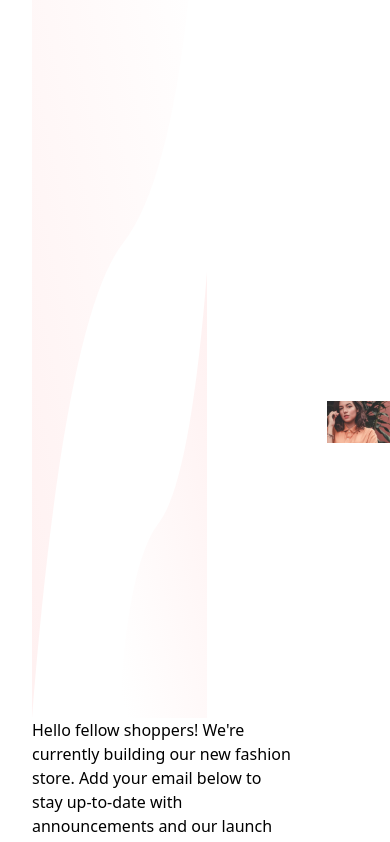
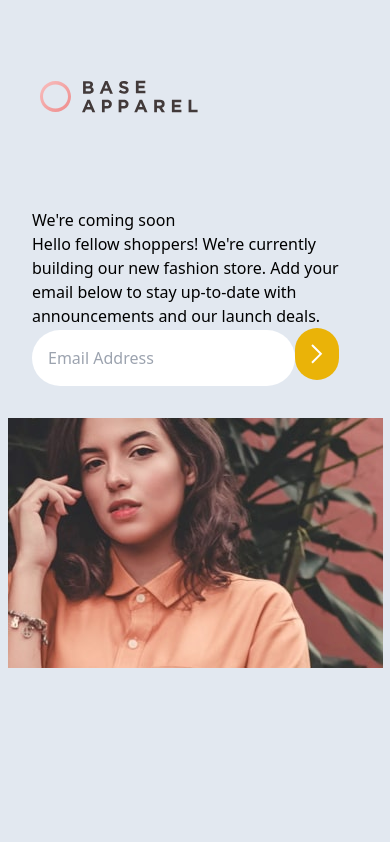
Before and after one commit to joeltmathew857/myportfolio, a React (Create React App) app: page / in a window 390 px wide. Shown: the top 842 px of the page. Built offline with nearby package versions, Linux system fonts and the light colour scheme.

Commit message:
add image

```diff
--- a/src/components/FontMenter/BaseApparel.jsx
+++ b/src/components/FontMenter/BaseApparel.jsx
@@ -8,23 +8,27 @@ import errorIcon from "../../Assets/Images/Base img/icon-error.svg";
 
 const BaseApparel = () => {
   return (
-    <div className="justify-center flex flex-row	items-center  	h-screen w-screen">
+    <div className="justify-center flex flex-col md:flex-col lg:flex-row bg-slate-200 md:bg-slate-200 lg:bg-transparent items-center h-screen w-screen">
       {/*Description*/}
       <div className="p-8">
-        <div className="flex flex-row">
-          <div>
-            <img src={Backgroundimg} alt="" className="w-full h-screen" />
-          </div>
-          <div>
+        <div className="flex flex-row ">
+          <img
+            src={Backgroundimg}
+            alt=""
+            className="w-full h-full hidden  md:hidden lg:block"
+          />
+          <div className="absolute top-20 left-10">
             <img src={LogoIcon} alt="" srcset="" />
           </div>
+        </div>
+        <div>
           <h1> We're coming soon</h1>
+          <span>
+            Hello fellow shoppers! We're currently building our new fashion
+            store. Add your email below to stay up-to-date with announcements
+            and our launch deals.
+          </span>
         </div>
-        <span>
-          Hello fellow shoppers! We're currently building our new fashion store.
-          Add your email below to stay up-to-date with announcements and our
-          launch deals.
-        </span>
         <div>
           <input
             type="text"
```
